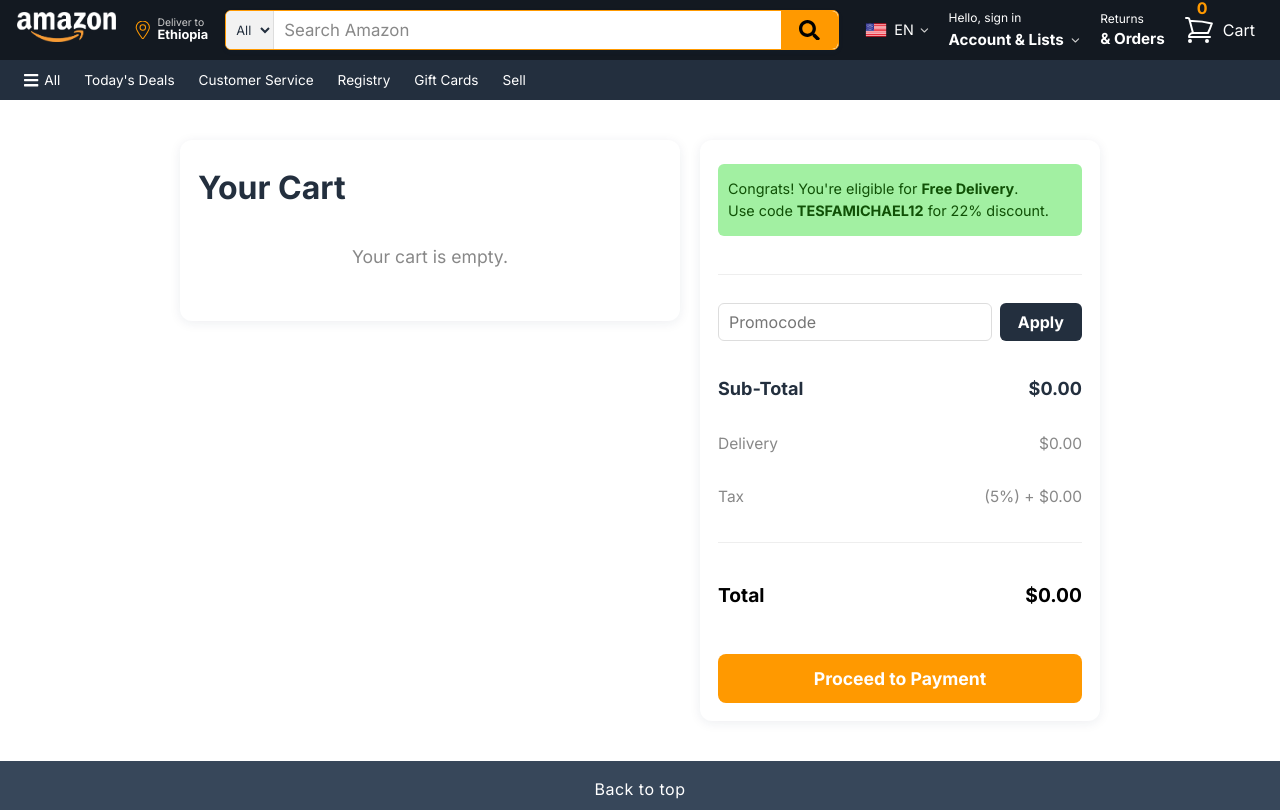
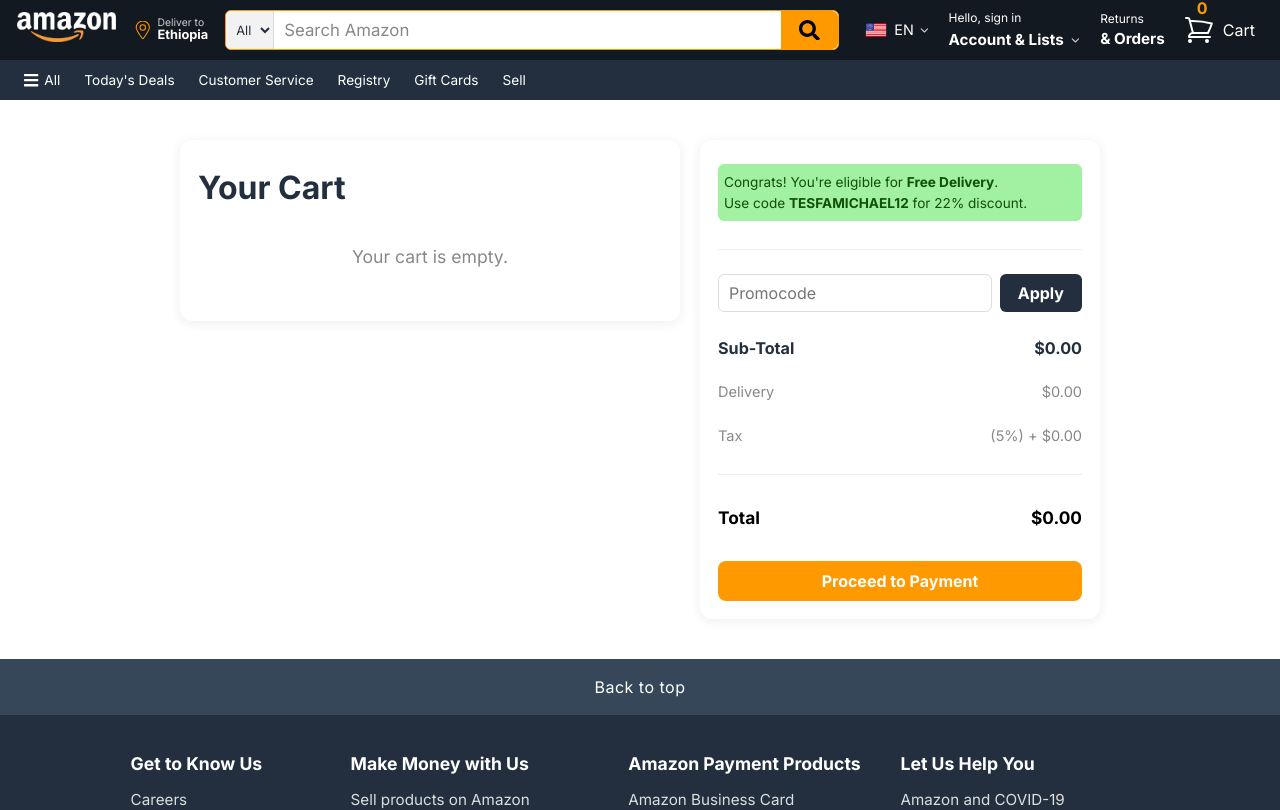
Before and after one commit to Reddy-1227/Amazon-Clone, a React (Vite) app: page /cart in a window 1280 px wide. Shown: the top 810 px of the page. Built offline with nearby package versions, Linux system fonts and the light colour scheme.

Commit message:
feat: enhance promo code functionality in Cart; add timeout for promo messages and improve discount logic

```diff
--- a/src/Pages/Cart/Cart.jsx
+++ b/src/Pages/Cart/Cart.jsx
@@ -11,6 +11,7 @@
   const [promo, setPromo] = useState("");
   const [discount, setDiscount] = useState(0);
   const [promoMsg, setPromoMsg] = useState("");
+  const [promoTimeout, setPromoTimeout] = useState(null);
 
   const subTotal = cart.reduce(
     (sum, item) => sum + item.price * item.quantity,
@@ -26,14 +27,30 @@
       const off = Math.round(subTotal * 0.22 * 100) / 100;
       setDiscount(off);
       setPromoMsg("22% discount applied!");
+      if (promoTimeout) clearTimeout(promoTimeout);
+      const timeout = setTimeout(() => setPromoMsg(""), 2500);
+      setPromoTimeout(timeout);
     } else if (promo.trim() !== "") {
       setDiscount(0);
       setPromoMsg("Invalid code");
+      if (promoTimeout) clearTimeout(promoTimeout);
+      const timeout = setTimeout(() => setPromoMsg(""), 2500);
+      setPromoTimeout(timeout);
     } else {
       setDiscount(0);
       setPromoMsg("");
+      if (promoTimeout) clearTimeout(promoTimeout);
     }
   };
+
+  React.useEffect(() => {
+    if (promo.trim().toUpperCase() === "TESFAMICHAEL12") {
+      const off = Math.round(subTotal * 0.22 * 100) / 100;
+      setDiscount(off);
+    } else {
+      setDiscount(0);
+    }
+  }, [cart]);
 
   return (
     <Layout>
--- a/src/Pages/Cart/cart.module.css
+++ b/src/Pages/Cart/cart.module.css
@@ -141,20 +141,23 @@
   display: flex;
   flex-direction: column;
   gap: 18px;
+  position: sticky;
+  top: 60px;
+  align-self: flex-start;
 }
 .cartPromoBanner {
   background: #a2f0a2;
   color: #105106;
   border-radius: 6px;
-  padding: 14px 10px;
-  font-size: 0.9rem;
+  padding: 8px 6px;
+  font-size: 0.85rem;
   font-weight: 500;
-  margin-bottom: 10px;
+  margin-bottom: 4px;
 }
 .cartPromoInputRow {
   display: flex;
   gap: 8px;
-  margin-bottom: 10px;
+  margin-bottom: 4px;
 }
 .cartPromoInput {
   flex: 1;
@@ -176,53 +179,52 @@
 }
 .cartPromoBtn:hover {
   background: #ff9900;
-  color: #232f3e;
 }
 .cartSummaryRow {
   display: flex;
   justify-content: space-between;
-  font-size: 0.97rem;
+  font-size: 0.91rem;
   color: #888;
   font-weight: 400;
-  margin: 6px 0;
+  margin: 2px 0;
 }
 .cartSummaryRow span {
   color: #888;
-  font-size: 0.97rem;
+  font-size: 0.91rem;
   font-weight: 400;
 }
 .cartSummaryRow.subtotal {
-  font-size: 1.13rem;
+  font-size: 1.01rem;
   font-weight: 700;
   color: #232f3e;
 }
 .cartSummaryRow.subtotal span {
   color: #232f3e;
-  font-size: 1.13rem;
+  font-size: 1.01rem;
   font-weight: 700;
 }
 .cartSummaryTotalRow {
   display: flex;
   justify-content: space-between;
-  font-size: 1.2rem;
+  font-size: 1.08rem;
   font-weight: 700;
-  margin: 10px 0 18px 0;
+  margin: 6px 0 10px 0;
 }
 .cartDivider {
   border: none;
   border-top: 1px solid #eee;
-  margin: 10px 0;
+  margin: 6px 0;
 }
 .cartCheckoutBtn {
   background: #ff9900;
   color: #fff;
   border: none;
   border-radius: 8px;
-  padding: 14px 0;
-  font-size: 1.1rem;
+  padding: 10px 0;
+  font-size: 1rem;
   font-weight: 700;
   cursor: pointer;
-  margin-top: 8px;
+  margin-top: 2px;
   transition: background 0.2s;
 }
 .cartCheckoutBtn:hover {
@@ -232,12 +234,12 @@
 .promoSuccessTag {
   color: #0ad67c;
   font-weight: 600;
-  margin-bottom: 6px;
+  margin-bottom: 2px;
   background: rgba(10, 214, 124, 0.13);
   border-radius: 8px;
-  padding: 6px 14px;
+  padding: 4px 8px;
   display: inline-block;
-  font-size: 1.01rem;
+  font-size: 0.85rem;
   border: 1.5px solid #0ad67c;
   box-shadow: 0 2px 12px 2px rgba(10, 214, 124, 0.18);
   letter-spacing: 0.01em;
@@ -249,12 +251,12 @@
   display: inline-flex;
   align-items: center;
   gap: 6px;
-  font-size: 1.2em;
+  font-size: 1rem;
 }
 .promoErrorTag {
   color: #e53935;
   font-weight: 600;
-  margin-bottom: 6px;
+  margin-bottom: 2px;
   display: inline-block;
   font-size: 1.01rem;
 }
```
